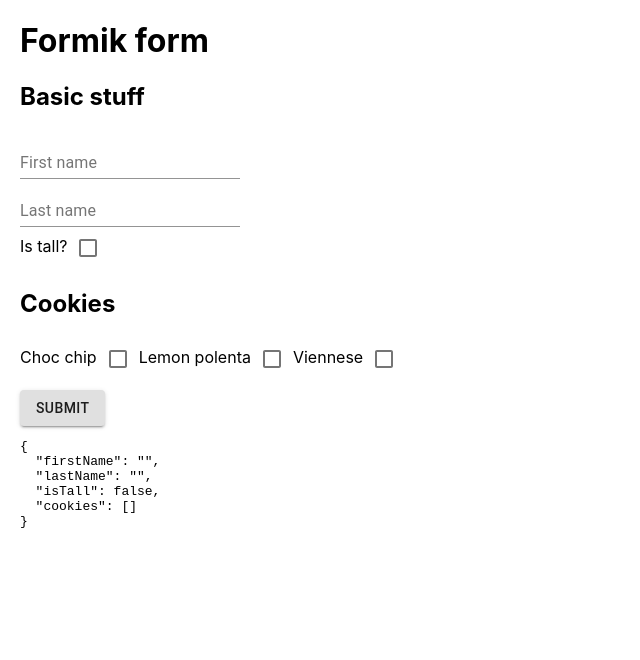
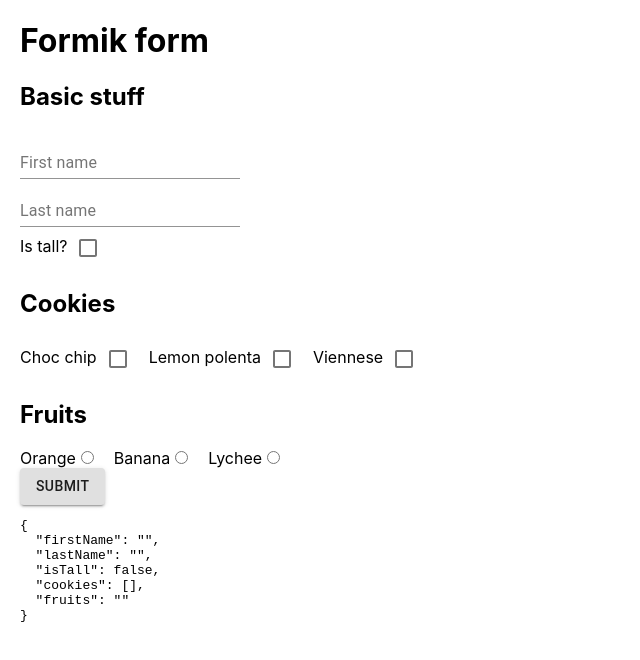
Before and after one commit to minkaotic/formik-test, a React (Create React App) app: page / in a window 1280 px wide. Shown: the top 660 px of the page, without its empty margins (0-640 px from the left). Built offline with nearby package versions, Linux system fonts and the light colour scheme.

Commit message:
Add radio inputs

```diff
--- a/src/App.tsx
+++ b/src/App.tsx
@@ -11,7 +11,8 @@
           firstName: "",
           lastName: "",
           isTall: false,
-          cookies: []
+          cookies: [],
+          fruits: ""
         }}
         onSubmit={(data, { setSubmitting }) => {
           setSubmitting(true);
@@ -38,6 +39,14 @@
             <span>Viennese</span>
             <Field name="cookies" type="checkbox" value="viennese" as={Checkbox} />
 
+            <h2>Fruits</h2>
+            <span>Orange</span>
+            <Field name="fruits" type="radio" value="orange" className="radio-input" />
+            <span>Banana</span>
+            <Field name="fruits" type="radio" value="banana" className="radio-input" />
+            <span>Lychee</span>
+            <Field name="fruits" type="radio" value="lychee" className="radio-input" />
+
             <Button
               variant="contained"
               type="submit"
--- a/src/index.css
+++ b/src/index.css
@@ -16,7 +16,15 @@
   display: block !important;
 }
 
+.MuiCheckbox-root {
+  margin-right: 10px !important;
+}
+
+.radio-input {
+  margin-right: 20px;
+}
+
 .MuiButton-root {
   display: block !important;
-  margin-top: 10px !important;
+  margin-right: 20px !important;
 }
```
